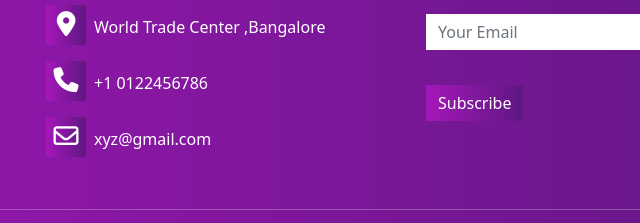
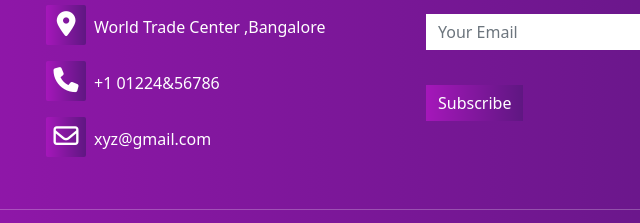
Before and after one commit to Khadijac-glitch/BOOSTRAP-2, a plain HTML site: page index.html in a window 1280 px wide. Shown: the part 2799-3022 px from the top of the page, 416-1056 px from the left. Drawn offline with nearby package versions, Linux system fonts and the light colour scheme.

Commit message:
firscommitHAAHjj

```diff
--- a/index.html
+++ b/index.html
@@ -163,7 +163,7 @@
         </section>
         <!-------------- Social Media  ------------>
         <section id="social-media">
-          <div class="container  text-center">
+          <div class="container text-center">
             <p>FIND ON SOCIAL MEDIA</p>
             <div class="social-icons">
               <a href="#"><img src="facebook-icon.png" alt=""></a>
@@ -190,7 +190,7 @@
                 <div class="col-md-4 footer-box">
                     <p><b>CONTACT US</b></p>
                     <p><i class="fa fa-map-marker"></i>World Trade Center ,Bangalore</p>
-                    <p><i class="fa fa-phone"></i>+1 0122456786</p>
+                    <p><i class="fa fa-phone"></i>+1 01224&56786</p>
                     <p><i class="fa fa-envelope-o"></i>xyz@gmail.com</p>
                 </div>
                 <div class="col-md-4 footer-box">
```
